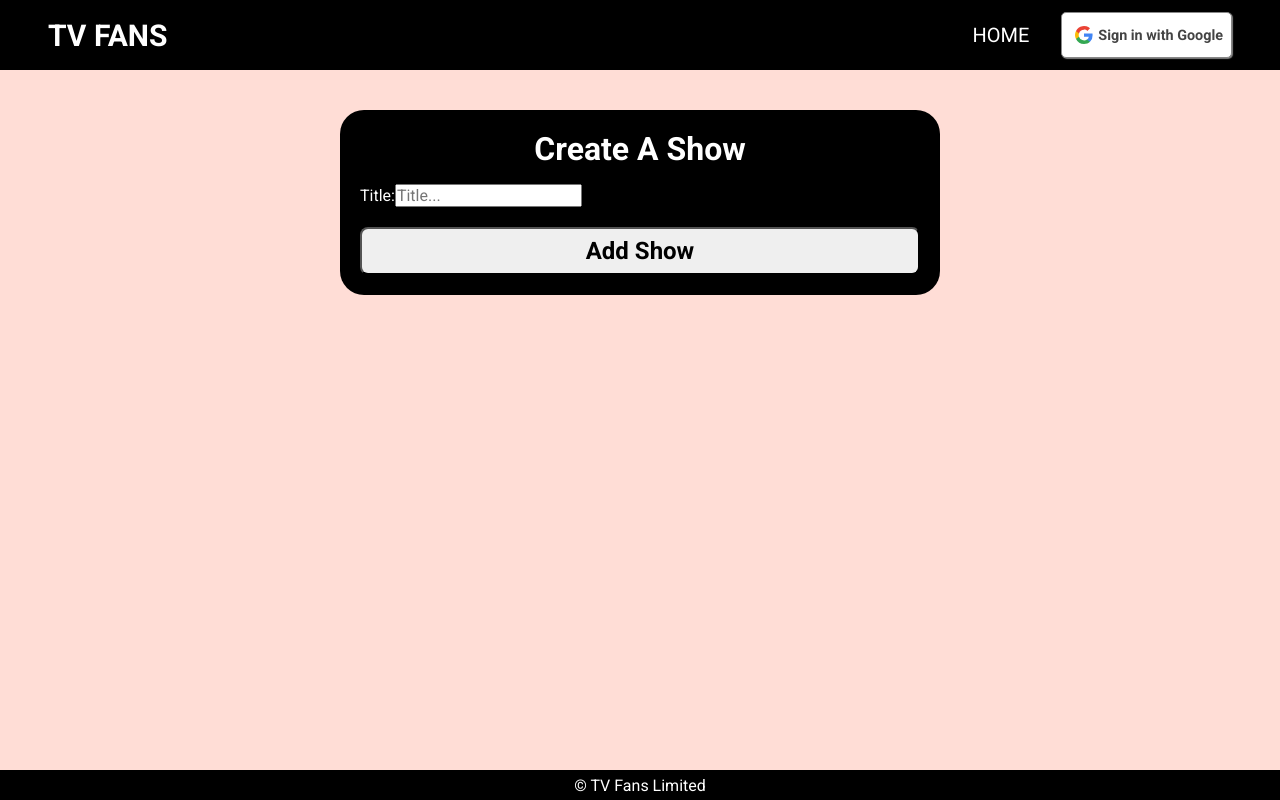
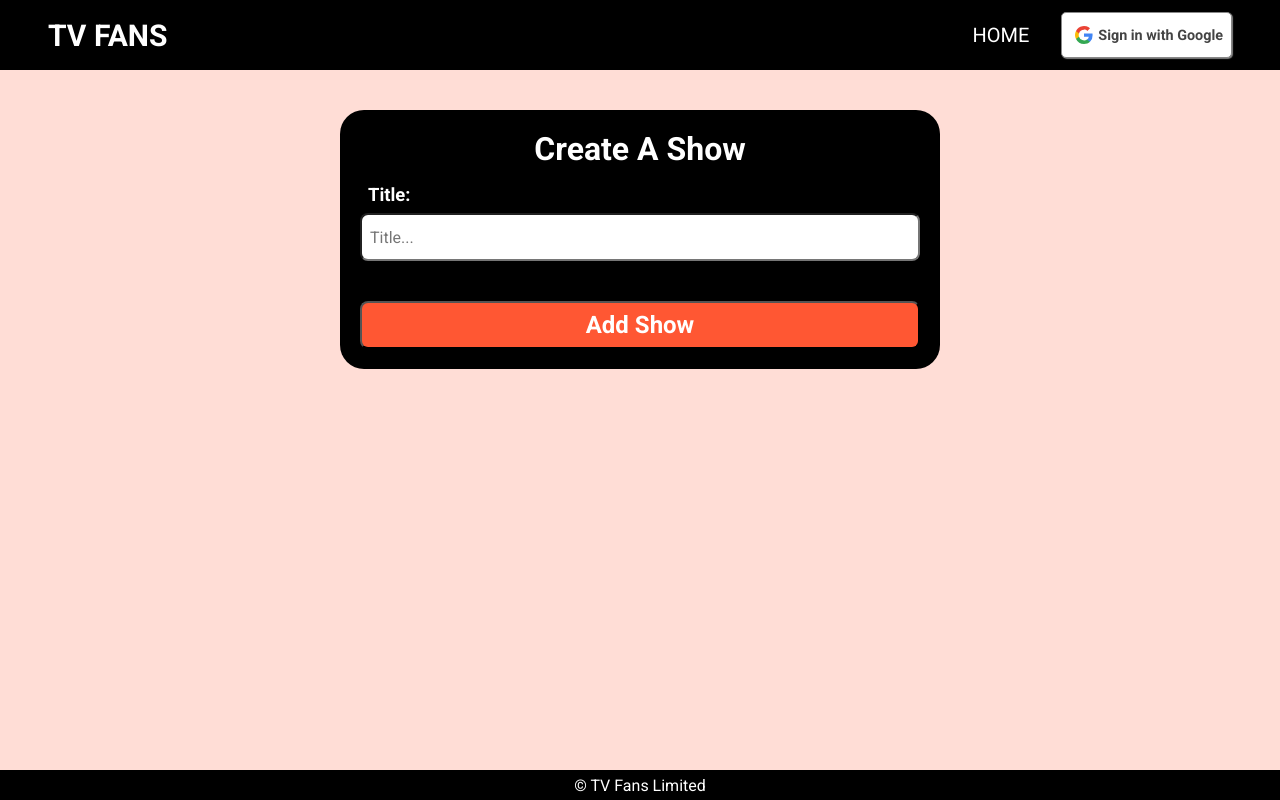
Before and after one commit to simplenotsimpler/n423-homework-final, a Next.js app: page /add in a window 1280 px wide. Built offline with nearby package versions, Linux system fonts and the light colour scheme; no server answers.

Commit message:
style: form

```diff
--- a/src/styles/ShowForm.module.css
+++ b/src/styles/ShowForm.module.css
@@ -15,27 +15,27 @@
   margin-bottom: 1rem;
 }
 
-.postInputGroup {
+.showInputGroup {
   display: flex;
   flex-direction: column;
   justify-content: center;
   /* margin-bottom: 1.5rem; */
 }
 
-.postInputGroup label {
+.showInputGroup label {
   margin-bottom: 0.5rem;
   font-size: 1.15rem;
   font-weight: 700;
   padding: 0 0.5rem;
 }
-.postInputGroup input {
+.showInputGroup input {
   height: 3rem;
   margin-bottom: 1.25rem;
   border-radius: 0.5rem;
   padding: 0.5rem;
 }
 
-.postInputGroup textarea {
+.showInputGroup textarea {
   height: 7rem;
   border-radius: 0.5rem;
   padding: 0.5rem;
@@ -48,4 +48,6 @@
   font-size: 1.5rem;
   font-weight: 700;
   cursor: pointer;
+  background-color: var(--theme-color-rgba);
+  color: white;
 }
```
